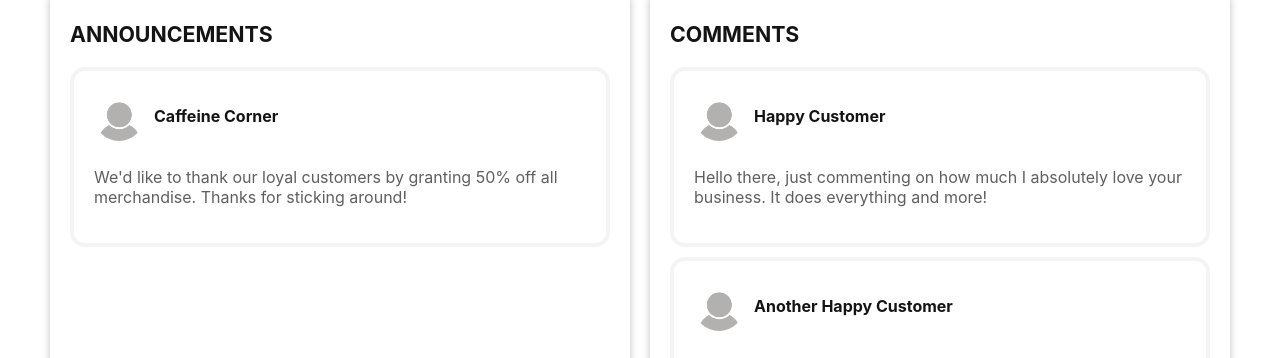
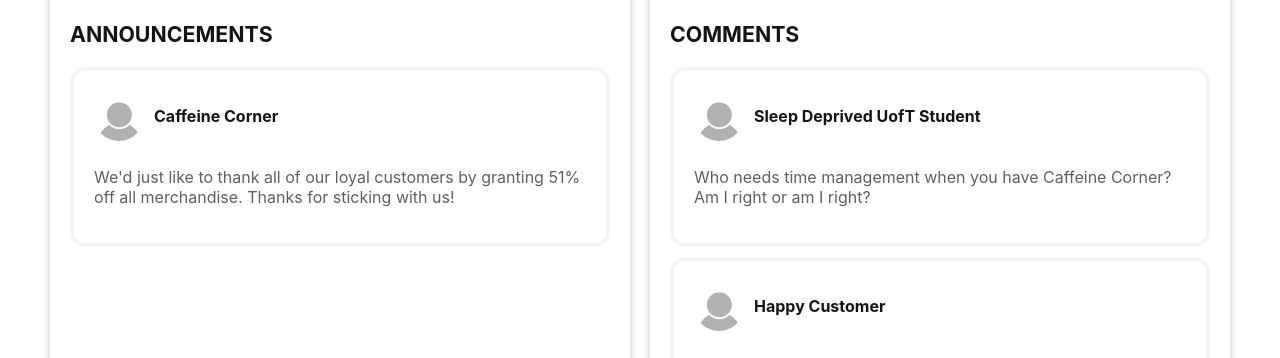
Before and after one commit to kerryzhu108/UofTLocals, a React (Create React App) app in the folder 309frontend/: page /profile-example in a window 1280 px wide. Shown: the part 576-934 px from the top of the page. Built offline with nearby package versions, Linux system fonts and the light colour scheme.

Commit message:
Added dynamic announcement generation using mapping

```diff
--- a/309frontend/src/App.js
+++ b/309frontend/src/App.js
@@ -1,7 +1,7 @@
 import LandingPage from './views/LandingPage.js';
 import BusinessProfilePage from './views/BusinessProfilePage';
 
-import { BrowserRouter as Router, Switch, Route, Link } from 'react-router-dom';
+import { BrowserRouter as Router, Switch, Route } from 'react-router-dom';
 
 function App() {
     return (
@@ -11,7 +11,7 @@ function App() {
                     <LandingPage />
                 </Route>
                 <Route path="/profile-example">
-                    <BusinessProfilePage />
+                    <BusinessProfilePage name="Caffeine Corner" />
                 </Route>
             </Switch>
         </Router>
--- a/309frontend/src/views/BusinessProfilePage.js
+++ b/309frontend/src/views/BusinessProfilePage.js
@@ -12,7 +12,28 @@ import "../css/RoundedBox.css";
 import "../css/BusinessProfilePage.css";
 
 class BusinessProfilePage extends React.Component {
+
     render() {
+
+        var customerComments = [
+            {
+                username: "Sleep Deprived UofT Student",
+                content: "Who needs time management when you have Caffeine Corner? Am I right or am I right?"
+            },
+            {
+                username: "Happy Customer",
+                content: "Hello there, just commenting on how much I absolutely love your business. It does everything and more!"
+            },
+            {
+                username: "Happy Customer #2",
+                content: "I'd just like to mention that this is the best business ever!"
+            }
+        ]
+
+        var announcements = [
+            "We'd just like to thank all of our loyal customers by granting 51% off all merchandise. Thanks for sticking with us!"
+        ]
+
         return (
             <div>
                 <Header>
@@ -20,7 +41,7 @@ class BusinessProfilePage extends React.Component {
                     <Link name="Login/Signup" />
                 </Header>
                 <Container>
-                    <BusinessProfile name="Caffeine Corner" image="https://images.unsplash.com/photo-1525193612562-0ec53b0e5d7c?ixlib=rb-1.2.1&ixid=MnwxMjA3fDB8MHxwaG90by1wYWdlfHx8fGVufDB8fHx8&auto=format&fit=crop&w=1170&q=80">
+                    <BusinessProfile name={this.props.name} image="https://images.unsplash.com/photo-1525193612562-0ec53b0e5d7c?ixlib=rb-1.2.1&ixid=MnwxMjA3fDB8MHxwaG90by1wYWdlfHx8fGVufDB8fHx8&auto=format&fit=crop&w=1170&q=80">
                         <p>Do you like coffee? Do you like caffeine? This is the place for you!<br /><br />
 
                             Pull another all-nighter with us and get that assignment finished.
@@ -28,17 +49,14 @@ class BusinessProfilePage extends React.Component {
                     </BusinessProfile>
                     <div className="info-section">
                         <AnnouncementBox name="Announcements">
-                            <Comment username="Caffeine Corner" profile={defaultProfile} content="
-                            We'd like to thank our loyal customers by granting 50% off all merchandise.
-                            Thanks for sticking around!
-                            "/>
+                            {announcements.map(comment => (
+                                <Comment username={this.props.name} profile={defaultProfile} content={comment} />
+                            ))}
                         </AnnouncementBox>
                         <AnnouncementBox name="Comments">
-                            <Comment username="Happy Customer" profile={defaultProfile} content="
-                            Hello there, just commenting on how much I absolutely
-                            love your business. It does everything and more!" />
-                            <Comment username="Another Happy Customer" profile={defaultProfile} content="
-                            I'd just like to mention that this is the best business ever!" />
+                            {customerComments.map(comment => (
+                                <Comment username={comment.username} profile={defaultProfile} content={comment.content} />
+                            ))}
                         </AnnouncementBox>
                     </div>
                 </Container>
```
